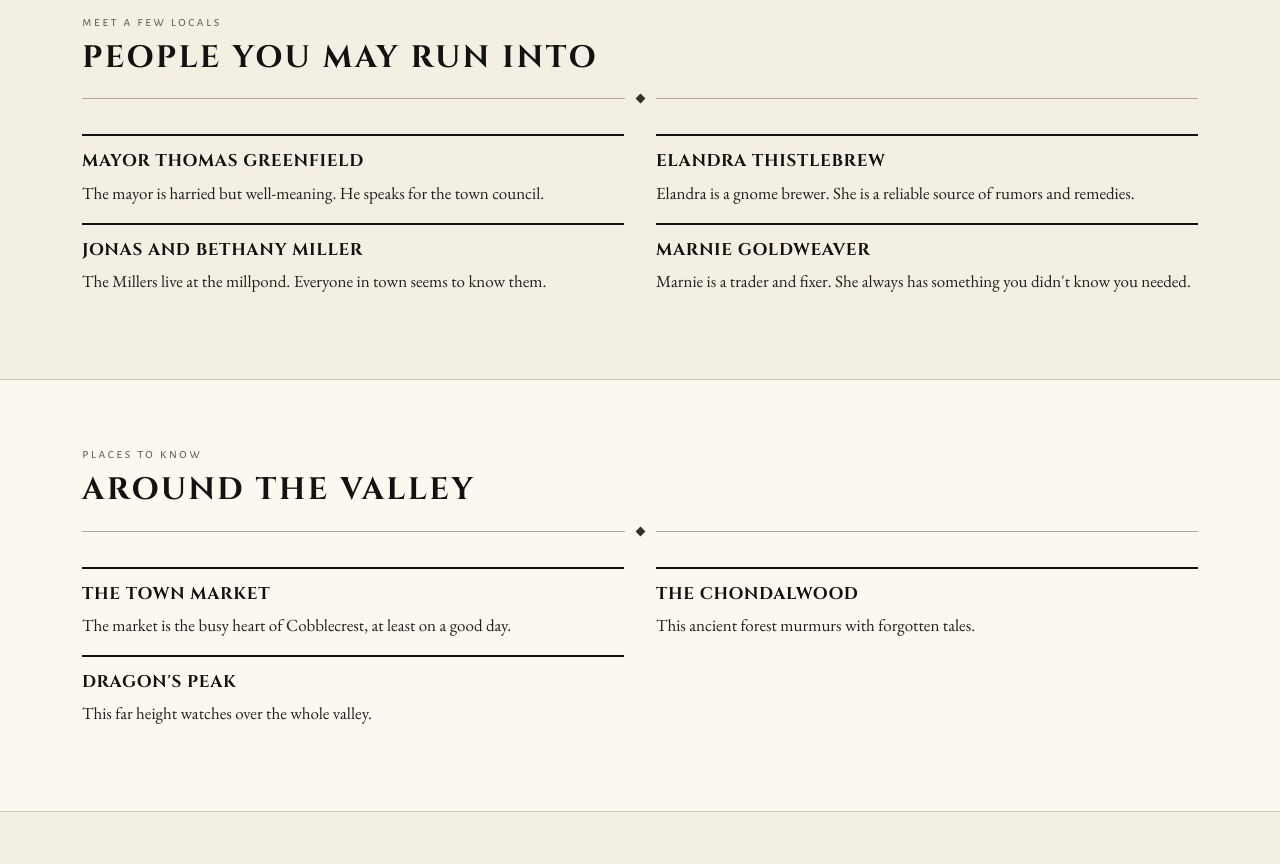
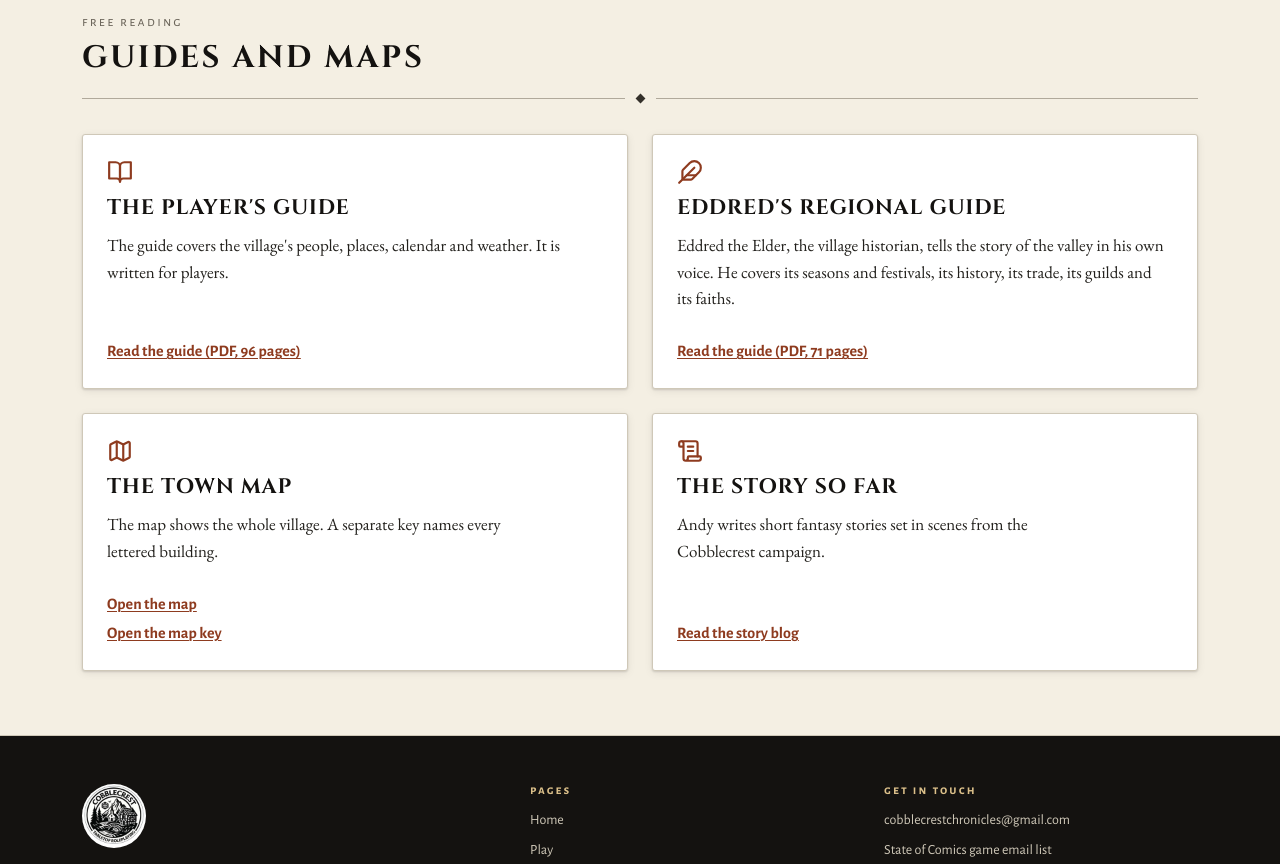
Before and after one commit to lindsayandy/cobblecrest-site, a plain HTML site: page site/world/index.html in a window 1280 px wide. Shown: the part 1360-2224 px from the top of the page. Drawn offline with nearby package versions, Linux system fonts and the light colour scheme.

Commit message:
World page: remove the locals and places lists
Co-Authored-By: Claude Opus 5.5 <noreply@anthropic.com>
Claude-Session: https://claude.ai/code/session_01CyqkqxHwXEvK4gB181R3bt

```diff
--- a/site/world/index.html
+++ b/site/world/index.html
@@ -4,12 +4,12 @@
 <meta charset="utf-8">
 <meta name="viewport" content="width=device-width, initial-scale=1">
 <title>The World | Cobblecrest Chronicles</title>
-<meta name="description" content="Meet Cobblecrest, a small village in a valley of the Forgotten Realms. Ask the Archivist about it, meet a few of its people and places, and read the free Player&#x27;s Guide, Eddred&#x27;s Regional Guide and maps.">
+<meta name="description" content="Meet Cobblecrest, a small village in a valley of the Forgotten Realms. Ask the Archivist about it, or read the free Player&#x27;s Guide, Eddred&#x27;s Regional Guide and maps.">
 <link rel="canonical" href="https://cobblecrestchronicles.com/world/">
 <meta property="og:type" content="website">
 <meta property="og:site_name" content="Cobblecrest Chronicles">
 <meta property="og:title" content="The World | Cobblecrest Chronicles">
-<meta property="og:description" content="Meet Cobblecrest, a small village in a valley of the Forgotten Realms. Ask the Archivist about it, meet a few of its people and places, and read the free Player&#x27;s Guide, Eddred&#x27;s Regional Guide and maps.">
+<meta property="og:description" content="Meet Cobblecrest, a small village in a valley of the Forgotten Realms. Ask the Archivist about it, or read the free Player&#x27;s Guide, Eddred&#x27;s Regional Guide and maps.">
 <meta property="og:url" content="https://cobblecrestchronicles.com/world/">
 <meta property="og:image" content="https://cobblecrestchronicles.com/assets/share.png">
 <meta name="twitter:card" content="summary_large_image">
@@ -92,33 +92,6 @@
 
 <section class="band band-sunken">
   <div class="wrap">
-    <span class="eyebrow">Meet a few locals</span>
-    <h2>People you may run into</h2>
-    <div class="rule" aria-hidden="true"><i></i></div>
-    <ul class="roster">
-      <li><b>Mayor Thomas Greenfield</b><span>The mayor is harried but well-meaning. He speaks for the town council.</span></li>
-      <li><b>Elandra Thistlebrew</b><span>Elandra is a gnome brewer. She is a reliable source of rumors and remedies.</span></li>
-      <li><b>Jonas and Bethany Miller</b><span>The Millers live at the millpond. Everyone in town seems to know them.</span></li>
-      <li><b>Marnie Goldweaver</b><span>Marnie is a trader and fixer. She always has something you didn't know you needed.</span></li>
-    </ul>
-  </div>
-</section>
-
-<section class="band">
-  <div class="wrap">
-    <span class="eyebrow">Places to know</span>
-    <h2>Around the valley</h2>
-    <div class="rule" aria-hidden="true"><i></i></div>
-    <ul class="roster">
-      <li><b>The Town Market</b><span>The market is the busy heart of Cobblecrest, at least on a good day.</span></li>
-      <li><b>The Chondalwood</b><span>This ancient forest murmurs with forgotten tales.</span></li>
-      <li><b>Dragon's Peak</b><span>This far height watches over the whole valley.</span></li>
-    </ul>
-  </div>
-</section>
-
-<section class="band band-sunken">
-  <div class="wrap">
     <span class="eyebrow">Free reading</span>
     <h2>Guides and maps</h2>
     <div class="rule" aria-hidden="true"><i></i></div>
```
Also changed, not shown: src/pages/world.html (+1 -28 lines).
